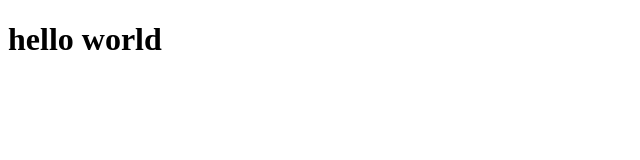
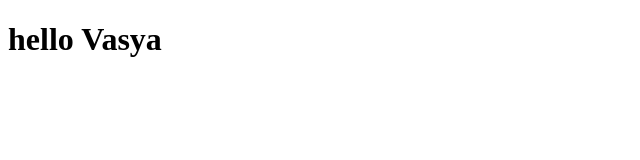
Before and after one commit to vladislav-1507/test_js_new2, a plain HTML site: page index2.html in a window 1280 px wide. Shown: the full height of the page, 0-640 px from the left. Drawn offline with Linux system fonts and the light colour scheme.

Commit message:
vasya hello

```diff
--- a/index2.html
+++ b/index2.html
@@ -7,6 +7,6 @@
     <title>Document</title>
 </head>
 <body>
-    <h1>hello world</h1>
+    <h1>hello Vasya</h1>
 </body>
 </html>
```
